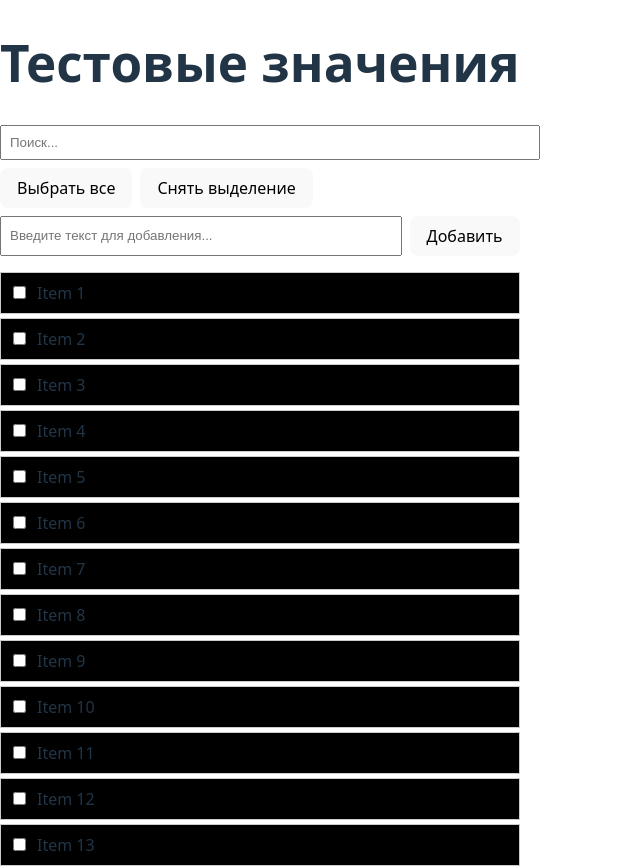
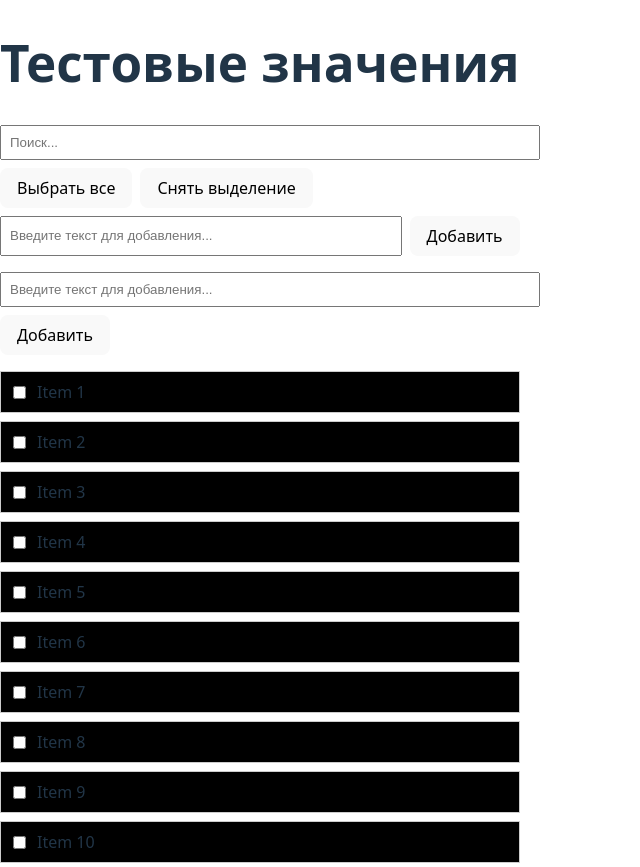
Before and after one commit to Alv1ol/react-project, a React (Vite) app in the folder frontend/: page / in a window 1280 px wide. Shown: the top 867 px of the page, without its empty margins (0-640 px from the left). Built offline with nearby package versions, Linux system fonts and the light colour scheme.

Commit message:
Update List.jsx

```diff
--- a/frontend/src/components/List.jsx
+++ b/frontend/src/components/List.jsx
@@ -3,27 +3,18 @@ import { DndContext, closestCenter, KeyboardSensor, PointerSensor, useSensor, us
 import { SortableContext, arrayMove, verticalListSortingStrategy } from "@dnd-kit/sortable";
 import { AppStateContext } from "../context/AppState";
 import Item from "./Item";
+import { FixedSizeList as ListVirtualized } from "react-window";
 
 export const List = () => {
   const { state, dispatch } = useContext(AppStateContext);
-  const [visibleItems, setVisibleItems] = useState(state.filteredItems.slice(0, 20));
-  const observer = useRef();
-
-  // Логика бесконечной подгрузки через Intersection Observer
-  const lastItemRef = (node) => {
-    if (observer.current) observer.current.disconnect();
-    observer.current = new IntersectionObserver((entries) => {
-      if (entries[0].isIntersecting) {
-        const currentLength = visibleItems.length;
-        const nextItems = state.filteredItems.slice(currentLength, currentLength + 20);
-        setVisibleItems((prev) => [...prev, ...nextItems]);
-      }
-    });
-    if (node) observer.current.observe(node);
-  };
+  const [newItemText, setNewItemText] = useState(""); // Состояние для нового элемента
+  const listRef = useRef(null); // Ссылка на виртуализированный список
 
   // Настройка датчиков для Drag & Drop
-  const sensors = useSensors(useSensor(PointerSensor), useSensor(KeyboardSensor));
+  const sensors = useSensors(
+    useSensor(PointerSensor),
+    useSensor(KeyboardSensor)
+  );
 
   // Обработка окончания перетаскивания
   const handleDragEnd = (event) => {
@@ -34,28 +25,86 @@ export const List = () => {
       const newIndex = state.sortOrder.indexOf(over.id);
       const newOrder = arrayMove(state.sortOrder, oldIndex, newIndex);
 
+      // Обновляем порядок отображения
       dispatch({ type: "UPDATE_SORT_ORDER", payload: newOrder });
     }
   };
 
   // Отображаем элементы в порядке sortOrder
   const sortedVisibleItems = state.sortOrder
-    .map((id) => state.items.find((item) => item.id === id))
-    .filter(Boolean);
+    .map((id) => state.items.find((item) => item.id === id)) // Находим элементы по ID
+    .filter(Boolean); // Убираем undefined (если ID не найден)
+
+  console.log("Sorted Visible Items:", sortedVisibleItems); // Отладочное сообщение
+
+  // Виртуализированный список
+  const Row = ({ index, style }) => {
+    const item = sortedVisibleItems[index];
+    return (
+      <div style={style}>
+        <Item item={item} />
+      </div>
+    );
+  };
+
+  // Добавление нового элемента
+  const handleAddItem = (e) => {
+    e.preventDefault();
+    if (!newItemText.trim()) return;
+
+    const newItem = {
+      id: Date.now(), // Генерируем уникальный ID
+      value: newItemText,
+    };
+
+    // Обновляем глобальное состояние
+    dispatch({ type: "ADD_ITEM", payload: newItem });
+
+    // Очищаем поле ввода
+    setNewItemText("");
+
+    // Прокручиваем список к последнему элементу
+    setTimeout(() => {
+      if (listRef.current) {
+        listRef.current.scrollToItem(sortedVisibleItems.length - 1, "end");
+      }
+    }, 0);
+  };
 
   return (
+    <div>
+      {/* Форма для добавления нового элемента */}
+      <form onSubmit={handleAddItem} style={{ marginBottom: "16px" }}>
+        <input
+          type="text"
+          placeholder="Введите текст для добавления..."
+          value={newItemText}
+          onChange={(e) => setNewItemText(e.target.value)}
+          style={{ padding: "8px", width: "100%", marginBottom: "8px" }}
+        />
+        <button type="submit" style={{ padding: "8px 16px" }}>
+          Добавить
+        </button>
+      </form>
+
+      {/* Список элементов */}
       <DndContext
         sensors={sensors}
         collisionDetection={closestCenter}
         onDragEnd={handleDragEnd}
       >
         <SortableContext items={state.sortOrder} strategy={verticalListSortingStrategy}>
-        {sortedVisibleItems.map((item, index) => (
-          <div key={item.id} ref={index === sortedVisibleItems.length - 1 ? lastItemRef : null}>
-            <Item item={item} />
-          </div>
-        ))}
+          <ListVirtualized
+            ref={listRef} // Ссылка на виртуализированный список
+            height={600} // Высота видимой области
+            itemCount={sortedVisibleItems.length} // Общее количество элементов
+            itemSize={50} // Высота одного элемента
+            width="100%" // Ширина списка
+          >
+            {Row}
+          </ListVirtualized>
         </SortableContext>
       </DndContext>
+    </div>
   );
 };
```
Lines whose indentation alone changed are shown as unchanged.
